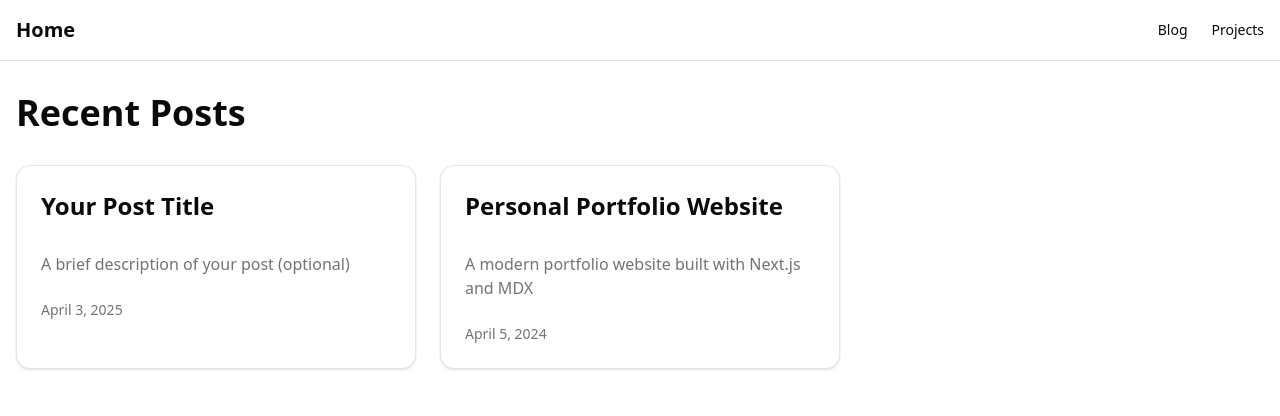
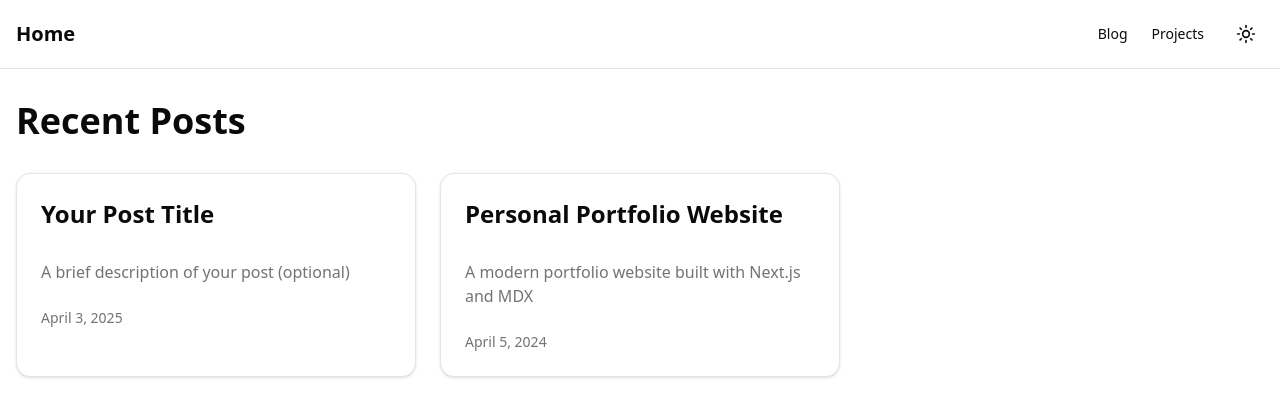
Before and after one commit to emerson000/emerson.sh, a Next.js app: page / in a window 1280 px wide. Shown: the top 416 px of the page. Built offline with nearby package versions, Linux system fonts and the light colour scheme.

Commit message:
feat: dark mode

```diff
--- a/app/components/Header.tsx
+++ b/app/components/Header.tsx
@@ -1,5 +1,6 @@
 import Link from 'next/link';
 import { getContentTypes } from '../lib/mdx';
+import { ThemeToggle } from './ThemeToggle';
 
 export function Header() {
   const contentTypes = getContentTypes();
@@ -11,7 +12,7 @@ export function Header() {
           <Link href="/" className="text-xl font-bold">
             Home
           </Link>
-          <div className="flex gap-6">
+          <div className="flex items-center gap-6">
             {contentTypes.map((type) => (
               <Link
                 key={type.name}
@@ -21,6 +22,9 @@ export function Header() {
                 {type.name}
               </Link>
             ))}
+            <div className="relative">
+              <ThemeToggle />
+            </div>
           </div>
         </div>
       </nav>
--- /dev/null
+++ b/app/components/ThemeToggle.tsx
@@ -0,0 +1,20 @@
+'use client';
+
+import { Moon, Sun } from "lucide-react";
+import { useTheme } from "next-themes";
+
+export function ThemeToggle() {
+  const { theme, setTheme } = useTheme();
+
+  return (
+    <button
+      onClick={() => setTheme(theme === "dark" ? "light" : "dark")}
+      className="p-2 hover:bg-accent rounded-md transition-colors relative"
+      aria-label="Toggle theme"
+    >
+      <Sun className="h-5 w-5 rotate-0 scale-100 transition-all dark:-rotate-90 dark:scale-0" />
+      <Moon className="absolute h-5 w-5 rotate-90 scale-0 transition-all dark:rotate-0 dark:scale-100 left-2 top-2" />
+      <span className="sr-only">Toggle theme</span>
+    </button>
+  );
+}
--- a/app/layout.tsx
+++ b/app/layout.tsx
@@ -1,5 +1,6 @@
 import type { Metadata } from "next";
 import { Geist, Geist_Mono } from "next/font/google";
+import { ThemeProvider } from "next-themes";
 import { Header } from "./components/Header";
 import "./globals.css";
 
@@ -24,12 +25,17 @@ export default function RootLayout({
   children: React.ReactNode;
 }>) {
   return (
-    <html lang="en">
-      <body
-        className={`${geistSans.variable} ${geistMono.variable} antialiased`}
-      >
-        <Header />
-        {children}
+    <html lang="en" suppressHydrationWarning>
+      <body className={`${geistSans.variable} ${geistMono.variable} antialiased`}>
+        <ThemeProvider
+          attribute="class"
+          defaultTheme="system"
+          enableSystem
+          disableTransitionOnChange
+        >
+          <Header />
+          {children}
+        </ThemeProvider>
       </body>
     </html>
   );
--- a/package.json
+++ b/package.json
@@ -18,6 +18,7 @@
     "lucide-react": "^0.487.0",
     "next": "15.2.4",
     "next-mdx-remote": "^5.0.0",
+    "next-themes": "^0.4.6",
     "react": "^19.0.0",
     "react-dom": "^19.0.0",
     "tailwind-merge": "^3.1.0",
```
Also changed, not shown: 1 other file (tests, documents, lock files or other folders).
